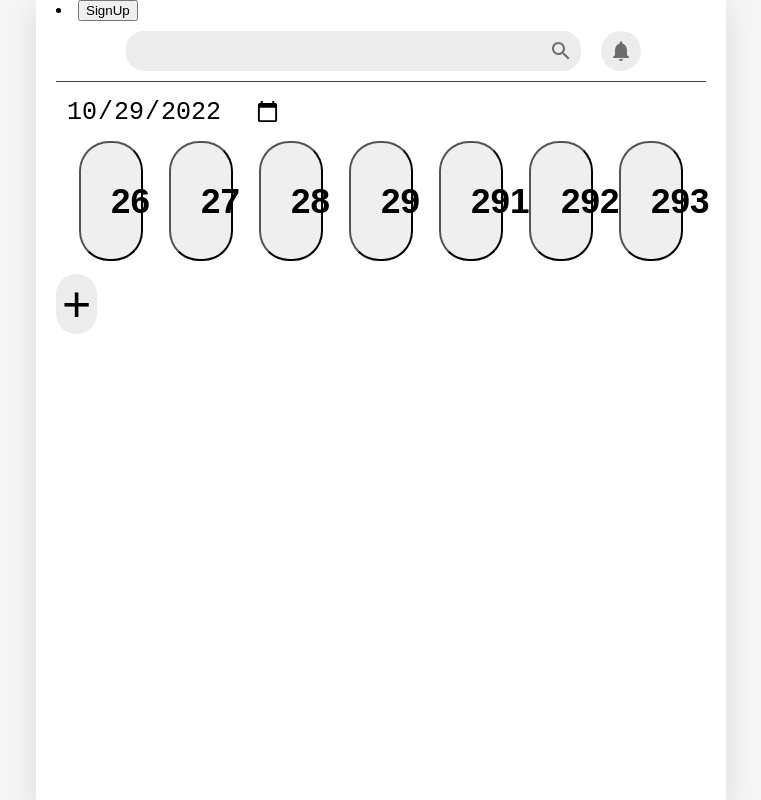
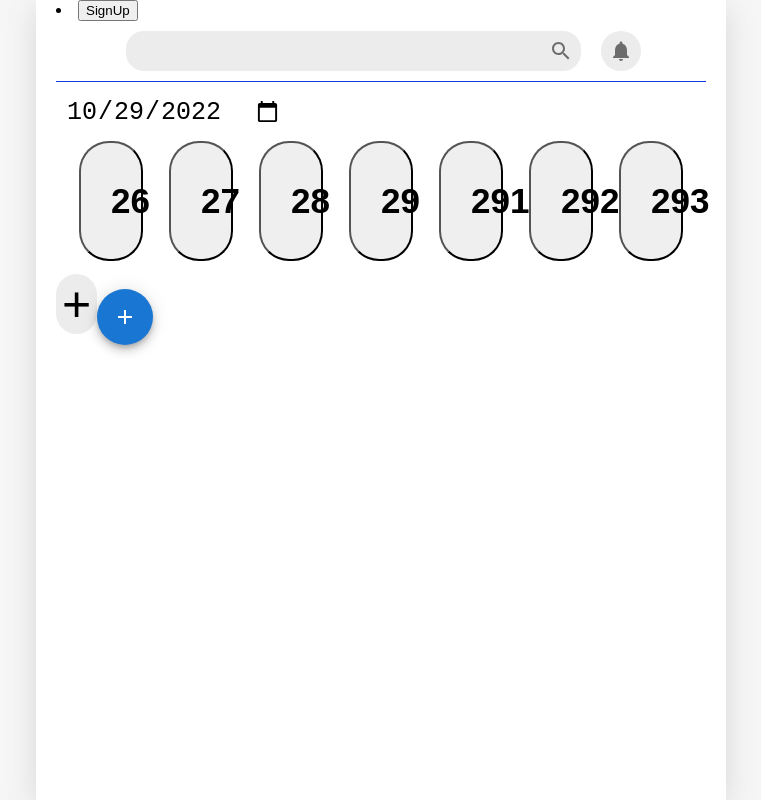
Before and after one commit to suemeeeee/Godtiner, a React (Create React App) app: page / in a window 1280 px wide. Shown: the whole page, without its empty margins (259-1020 px from the left). Built offline with nearby package versions, Linux system fonts and the light colour scheme.

Commit message:
mui에서 플러스 버튼 찾았음!ㅋㅋㅋ 한번 추가해봄

```diff
--- a/src/pages/Home.js
+++ b/src/pages/Home.js
@@ -1,6 +1,8 @@
 import { useState } from "react";
 import { useNavigate } from "react-router-dom";
 import MySearchAlarm from "../Components/MySearchAlarm";
+import Fab from "@mui/material/Fab";
+import AddIcon from "@mui/icons-material/Add";
 import "./Home.css";
 
 const Home = () => {
@@ -42,6 +44,9 @@ const Home = () => {
         <button className="addRoutine" onClick={() => navigate("/new")}>
           +
         </button>
+        <Fab color="primary" aria-label="add">
+          <AddIcon onClick={() => navigate("/new")} />
+        </Fab>
       </div>
     </div>
   );
```
